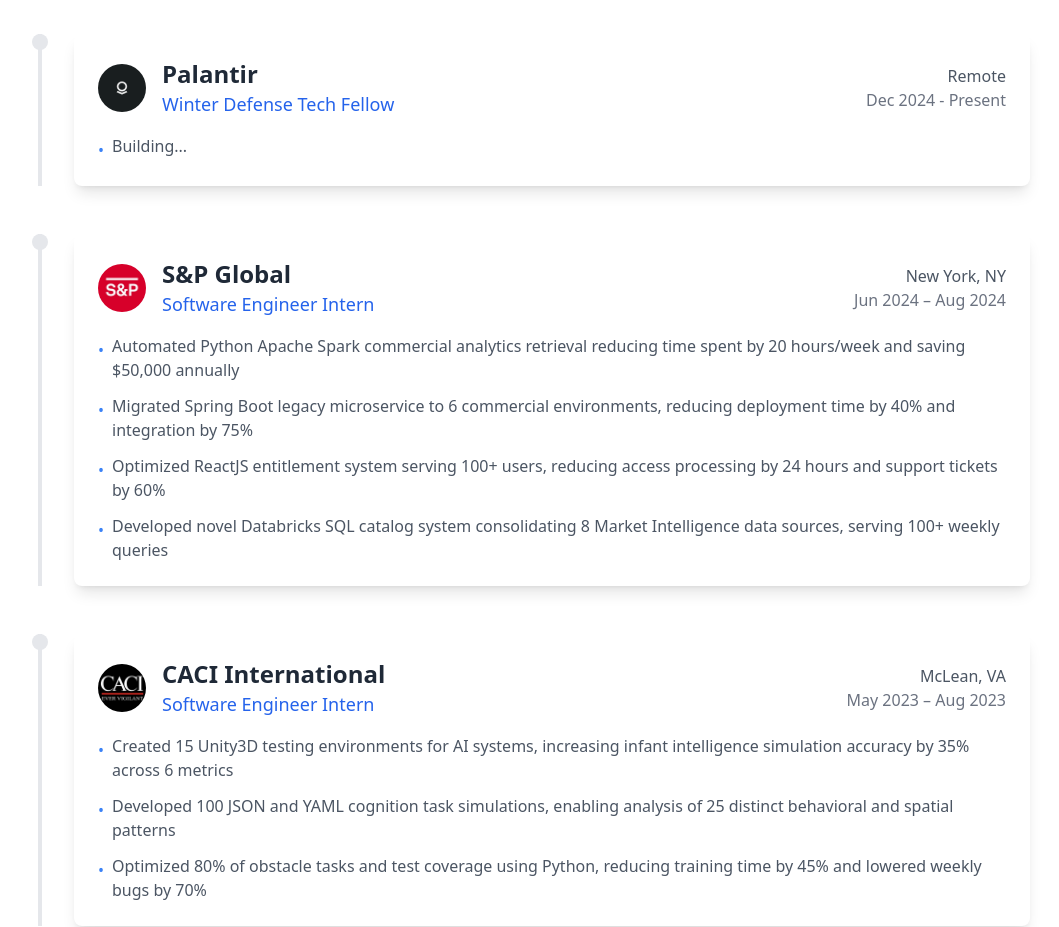
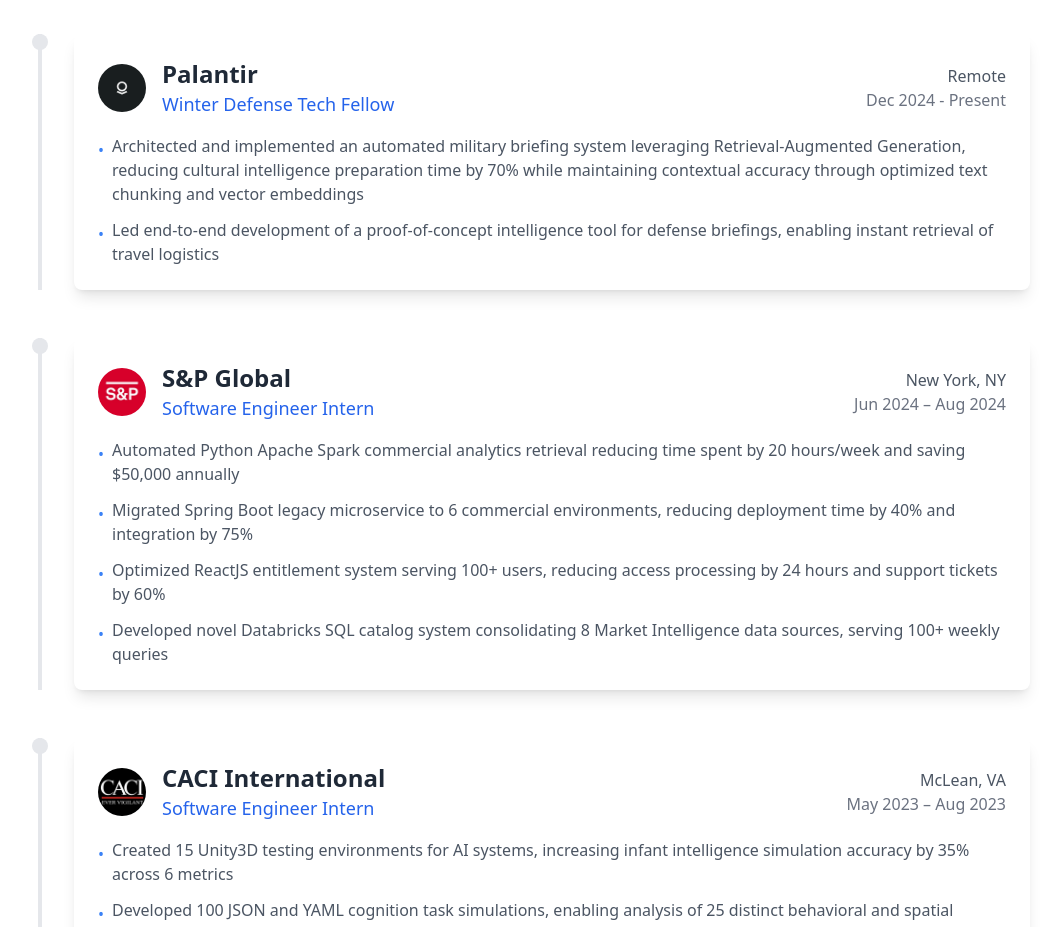
Before and after one commit to schennam714/schennam714.github.io, a Next.js app: page / in a window 1280 px wide. Shown: the part 1400-2327 px from the top of the page, without its empty margins (106-1165 px from the left). Built offline with nearby package versions, Linux system fonts and the light colour scheme.

Commit message:
updated experience

```diff
--- a/src/components/Experience.tsx
+++ b/src/components/Experience.tsx
@@ -9,7 +9,10 @@
       location: "Remote",
       period: "Dec 2024 - Present",
       logo: "/images/palantir.jpeg",
-      points: ["Building..."]
+      points: [
+        "Architected and implemented an automated military briefing system leveraging Retrieval-Augmented Generation, reducing cultural intelligence preparation time by 70% while maintaining contextual accuracy through optimized text chunking and vector embeddings",
+        "Led end-to-end development of a proof-of-concept intelligence tool for defense briefings, enabling instant retrieval of travel logistics"
+      ]
     },
     {
       company: "S&P Global",
```
